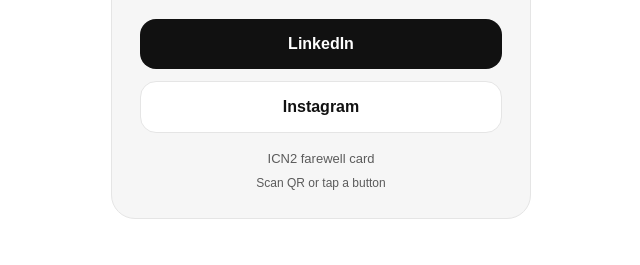
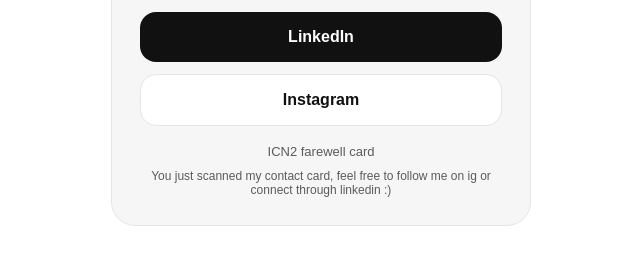
Before and after one commit to jan2gg/jan2gg.github.io, a plain HTML site: page index.html in a window 1280 px wide. Shown: the part 337-602 px from the top of the page, without its empty margins (319-959 px from the left). Drawn offline with Linux system fonts and the light colour scheme.

Commit message:
Change tiny div message in index.html
Updated message in the tiny div to provide a more personal touch.

```diff
--- a/index.html
+++ b/index.html
@@ -28,7 +28,7 @@
       <a class="btn primary" href="https://www.linkedin.com/in/jan-garc%C3%ADa-i-girona/" target="_blank" rel="noopener noreferrer">LinkedIn</a>
       <a class="btn secondary" href="https://www.instagram.com/jan.abcd1234/" target="_blank" rel="noopener noreferrer">Instagram</a>
       <div class="small">ICN2 farewell card</div>
-      <div class="tiny">Scan QR or tap a button</div>
+      <div class="tiny">You just scanned my contact card, feel free to follow me on ig or connect through linkedin :)</div>
     </section>
   </main>
 </body>
```
